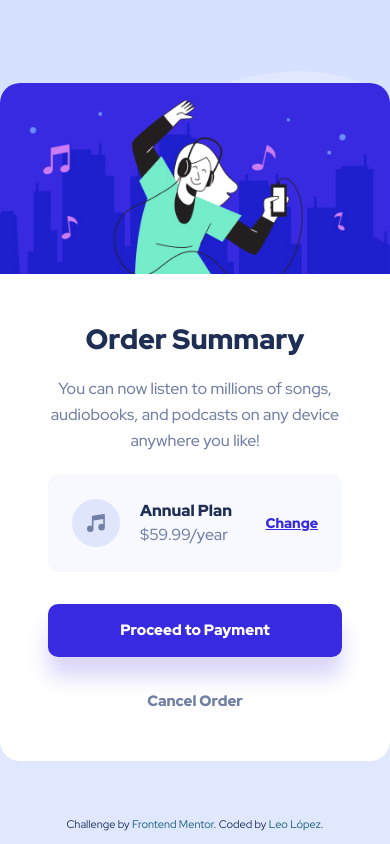
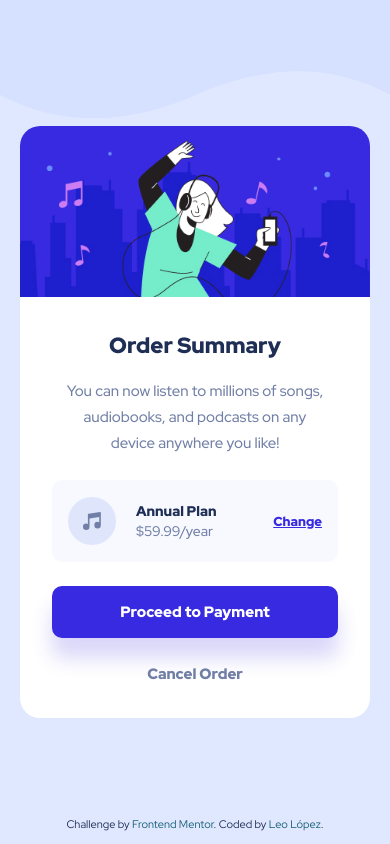
Before and after one commit to Ciensprog/FM-007-Order-Summary-Component, a React (Vite) app: page / in a window 390 px wide. Built offline with nearby package versions, Linux system fonts and the light colour scheme.

Commit message:
feat: add responsive

```diff
--- a/index.html
+++ b/index.html
@@ -31,8 +31,11 @@
       rel="stylesheet"
     />
   </head>
-  <body class="bg-base text-grey-dark">
-    <div id="app" class="grid min-h-screen place-content-center relative"></div>
+  <body class="bg-default text-grey-dark">
+    <div
+      id="app"
+      class="grid min-h-screen p-5 place-content-center relative"
+    ></div>
     <script type="module" src="/src/main.tsx"></script>
   </body>
 </html>
--- a/src/App.tsx
+++ b/src/App.tsx
@@ -18,27 +18,27 @@ export function App() {
               <img src="banner.jpg" alt="Order summary banner" />
             </picture>
           </header>
-          <section className="pb-12 pt-11 px-12">
-            <h1 className="font-black text-[1.75rem] text-center">
+          <section className="p-8 sm:pb-12 sm:pt-11 sm:px-12">
+            <h1 className="font-black text-[1.375rem] text-center sm:text-[1.75rem]">
               Order Summary
             </h1>
-            <p className="font-medium leading-[1.625rem] max-w-[22.125rem] mt-4 mx-auto text-center text-grey-light">
+            <p className="font-medium leading-[1.625rem] max-w-[16.5rem] mt-4 mx-auto text-[0.9375rem] text-center text-grey-light sm:text-base sm:leading-[1.625rem] sm:max-w-[22.125rem]">
               You can now listen to millions of songs, audiobooks, and podcasts
               on any device anywhere you like!
             </p>
             <form onSubmit={(event) => event.preventDefault()}>
-              <div className="bg-grey-very-light flex gap-5 items-center mb-8 mt-5 px-6 py-[1.5625rem] rounded-[0.625rem]">
+              <div className="bg-grey-very-light flex gap-5 items-center mb-6 mt-6 px-4 py-[1.0625rem] rounded-[0.625rem] sm:mb-8 sm:mt-5 sm:px-6 sm:py-[1.5625rem]">
                 <div className="h-12 w-12">
                   <IconMusic />
                 </div>
-                <div className="">
+                <div className="text-sm sm:leading-4 sm:text-base">
                   <h4 className="font-black">Annual Plan</h4>
                   <p className="font-medium text-grey-light">$59.99/year</p>
                 </div>
                 <div className="ml-auto">
                   <a
                     href="/#"
-                    className="font-bold leading-4 text-blue-normal text-sm transition-colors underline hover:text-blue-light"
+                    className="font-bold leading-4 text-blue-normal text-[0.8125rem] transition-colors underline hover:text-blue-light sm:text-sm"
                     onClick={(event) => event.preventDefault()}
                   >
                     Change
@@ -52,7 +52,7 @@ export function App() {
                 Proceed to Payment
               </button>
             </form>
-            <div className="mt-8 text-center">
+            <div className="mt-6 text-center sm:mt-8">
               <a
                 href="/#"
                 className="font-black text-[0.9375rem] text-grey-light transition-colors hover:text-grey-dark"
--- a/tailwind.config.js
+++ b/tailwind.config.js
@@ -1,5 +1,5 @@
 const colors = {
-  base: '#E0E8FF',
+  default: '#E0E8FF',
   blue: {
     light: '#766CF1',
     normal: '#382AE1',
```
